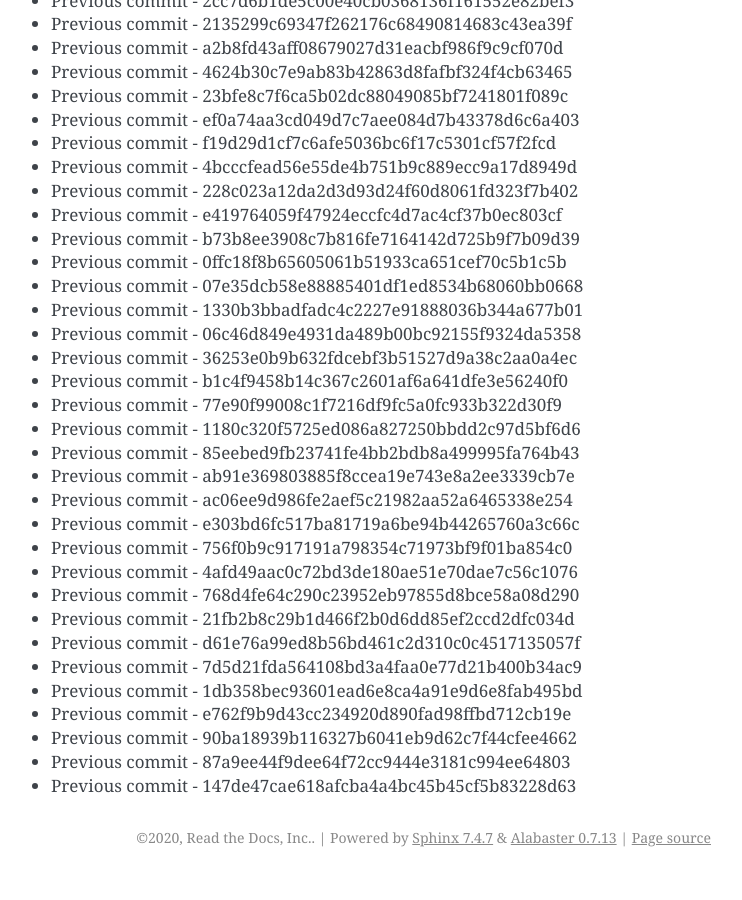
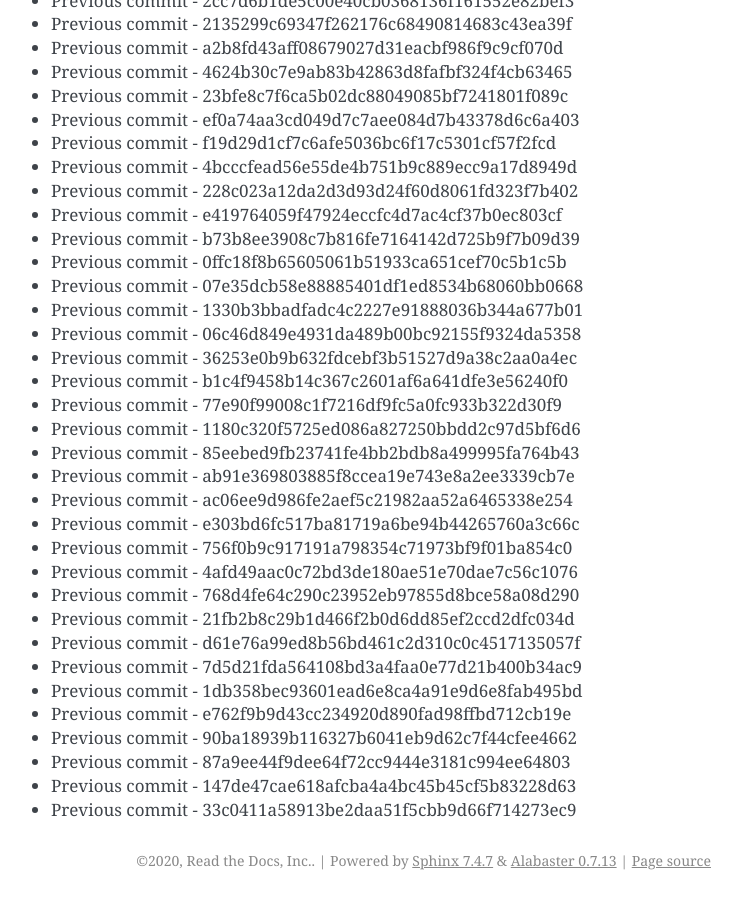
Before and after one commit to readthedocs/rtd-git-stresstest, a Sphinx documentation site: the page built from docs/updates.rst, in a window 1280 px wide and 900 px high, scrolled down 66025 px. Shown: the whole window, without its empty margins (399-1141 px from the left). Built offline with Sphinx 7.4.7, drawn with Linux system fonts in a browser that asks for light colours; before the commit the page ends 66902 px from its top, so only the background shows below that.

Commit message:
Generating commit from previous: 33c0411a58913be2daa51f5cbb9d66f714273ec9

```diff
--- a/docs/updates.rst
+++ b/docs/updates.rst
@@ -2806,3 +2806,4 @@ It can be tested for any performance characteristics.
 * Previous commit - 90ba18939b116327b6041eb9d62c7f44cfee4662
 * Previous commit - 87a9ee44f9dee64f72cc9444e3181c994ee64803
 * Previous commit - 147de47cae618afcba4a4bc45b45cf5b83228d63
+* Previous commit - 33c0411a58913be2daa51f5cbb9d66f714273ec9
```
